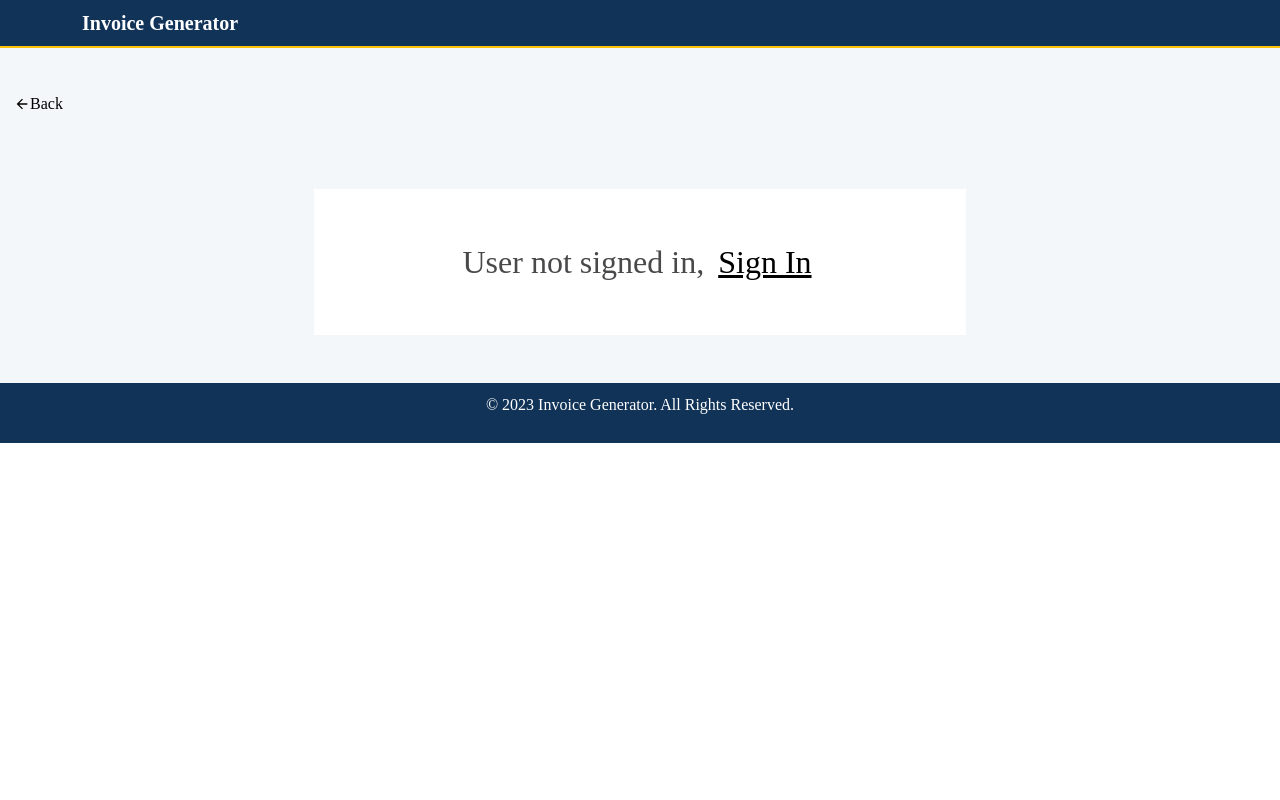
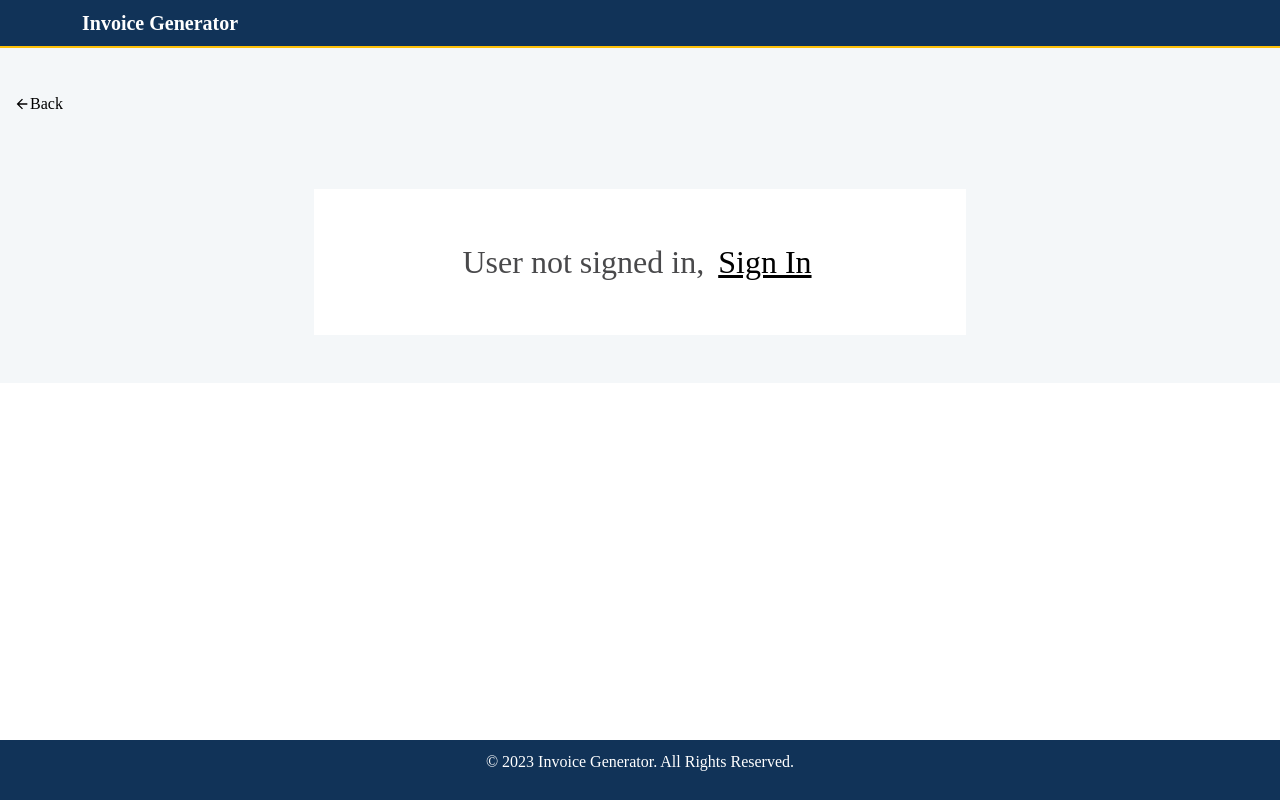
Before and after one commit to Ollah16/invoice-app, a React (Create React App) app: page /records in a window 1280 px wide. Built offline with nearby package versions, Linux system fonts and the light colour scheme.

Commit message:
planetscale

```diff
--- a/src/App.css
+++ b/src/App.css
@@ -4,6 +4,7 @@
   background-color: rgba(201, 213, 226, 0.2);
   font-family: 'Arial Narrow Bold';
   padding: 0 !important;
+  height: 100%;
 }
 
 .navbar {
@@ -446,6 +447,7 @@ h1 {
 .footer-container {
   display: flex;
   flex-direction: column;
+  background-color: transparent;
 }
 
 .invoice-footer {
@@ -455,8 +457,10 @@ h1 {
   text-align: center;
   width: 100%;
   box-sizing: border-box;
-  position: relative;
+  position: fixed;
   margin: 0 !important;
+  top: 3;
+  bottom: 0;
 }
 
 .login-form {
--- a/src/authenticatePage.js
+++ b/src/authenticatePage.js
@@ -43,8 +43,8 @@ const RegisterPage = ({
         switch (type) {
             case 'signin':
                 try {
-                    const response = await axios.post('http://localhost:9080/authenticate/login', { email, password }, {
-                        // const response = await axios.post('https://invoice-back-end.vercel.app/authenticate/login', { email, password }, {
+                    // const response = await axios.post('http://localhost:9080/authenticate/login', { email, password }, {
+                    const response = await axios.post('https://invoice-back-end.vercel.app/authenticate/login', { email, password }, {
                         headers: {
                             'Content-Type': 'application/x-www-form-urlencoded'
                         }
```
